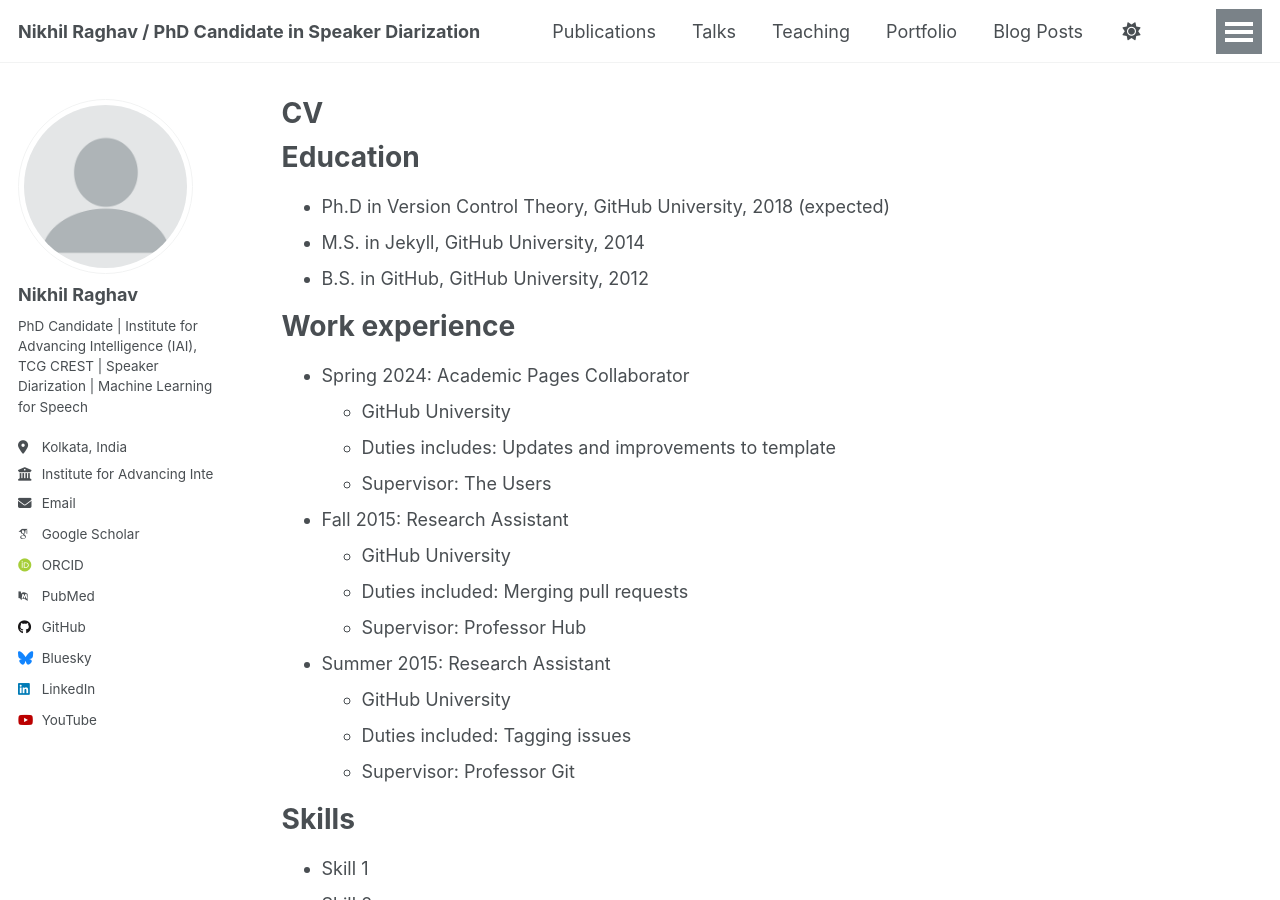
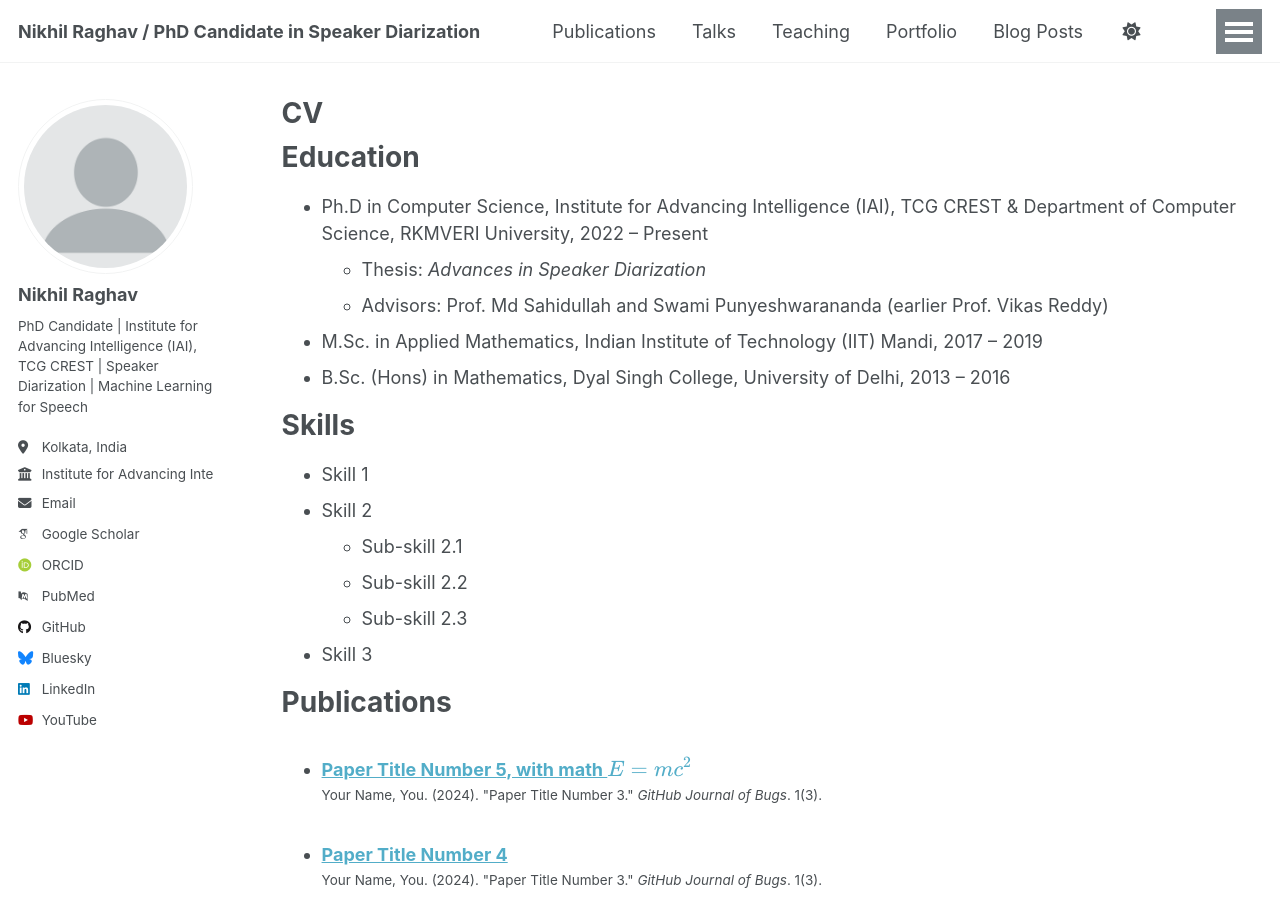
Before and after one commit to nikhilraghav29/nikhilraghav29.github.io, a Jekyll site: the page built from _pages/cv.md, in a window 1280 px wide and 900 px high. Built offline with Jekyll 4.4.1, drawn with Linux system fonts in a browser that asks for light colours; some web fonts are replaced; some of the changed text lies outside the part shown.

Commit message:
Update cv.md

```diff
--- a/_pages/cv.md
+++ b/_pages/cv.md
@@ -11,26 +11,11 @@ redirect_from:
 
 Education
 ======
-* Ph.D in Version Control Theory, GitHub University, 2018 (expected)
-* M.S. in Jekyll, GitHub University, 2014
-* B.S. in GitHub, GitHub University, 2012
-
-Work experience
-======
-* Spring 2024: Academic Pages Collaborator
-  * GitHub University
-  * Duties includes: Updates and improvements to template
-  * Supervisor: The Users
-
-* Fall 2015: Research Assistant
-  * GitHub University
-  * Duties included: Merging pull requests
-  * Supervisor: Professor Hub
-
-* Summer 2015: Research Assistant
-  * GitHub University
-  * Duties included: Tagging issues
-  * Supervisor: Professor Git
+* Ph.D in Computer Science, Institute for Advancing Intelligence (IAI), TCG CREST & Department of Computer Science, RKMVERI University, 2022 – Present
+    * Thesis: *Advances in Speaker Diarization*
+    * Advisors: Prof. Md Sahidullah and Swami Punyeshwarananda (earlier Prof. Vikas Reddy)
+* M.Sc. in Applied Mathematics, Indian Institute of Technology (IIT) Mandi, 2017 – 2019
+* B.Sc. (Hons) in Mathematics, Dyal Singh College, University of Delhi, 2013 – 2016
 
 Skills
 ======
@@ -61,4 +46,7 @@ Teaching
 
 Service and leadership
 ======
-* Currently signed in to 43 different slack teams
+* Session Chair, ICASSP 2025
+* Peer Reviewer: IEEE Transactions on Multimedia, Computer Speech & Language
+* Educational Content Creator – [VigyanBharat YouTube Channel](https://www.youtube.com/@VigyanBharat)
+* IEEE Student Member since 2024
```
